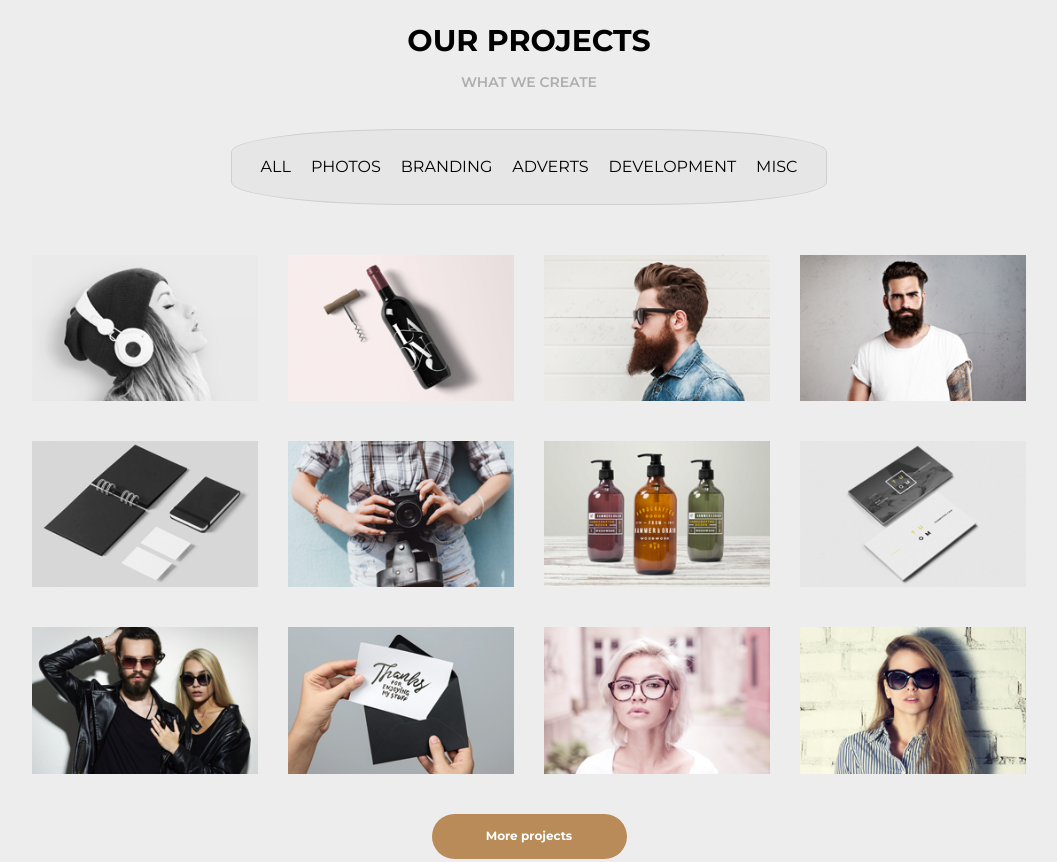
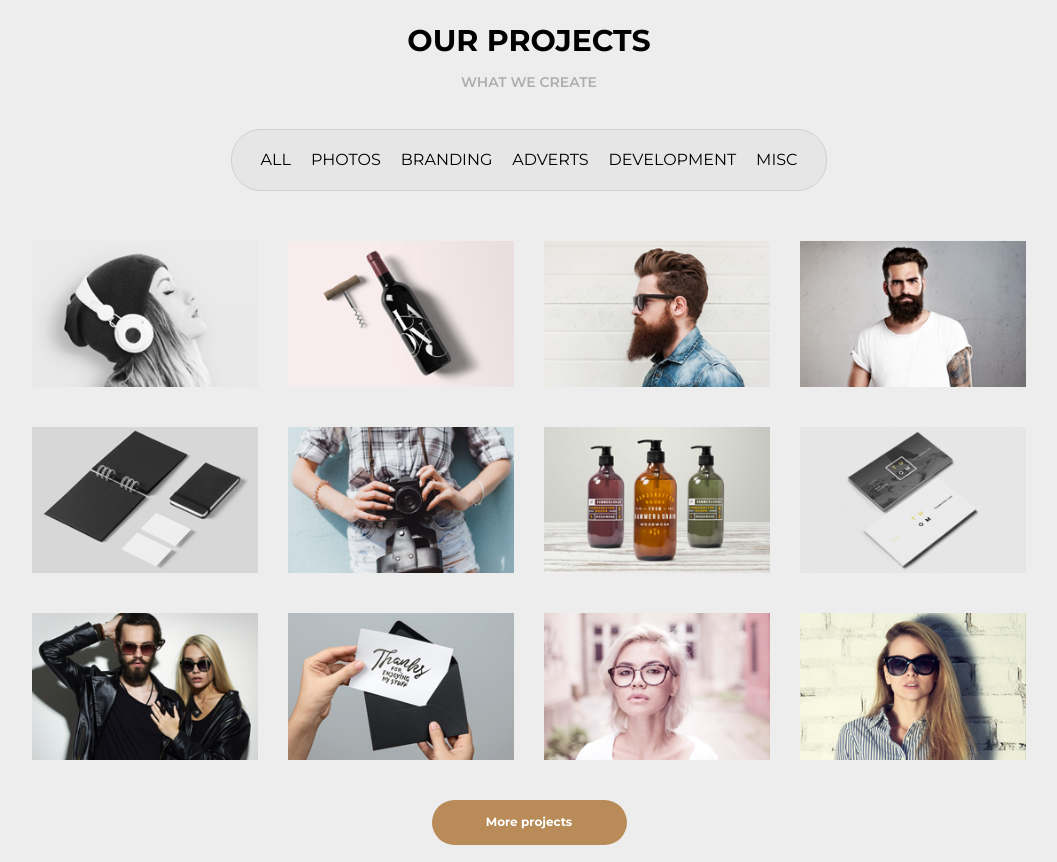
Before and after one commit to MaKu-kodilla/portfolio-project, a website: page index.html in a window 1280 px wide. Shown: the part 1740-2602 px from the top of the page, without its empty margins (111-1168 px from the left). Drawn offline with nearby package versions, Linux system fonts and the light colour scheme.

Commit message:
corrected border-radius in projects and price sections

```diff
--- a/sass/style.scss
+++ b/sass/style.scss
@@ -226,9 +226,9 @@ nav {
         display: flex;
         flex-direction: row;
         justify-content: center;
-        padding: 25px 0;
+        padding: 18px 0;
         background-color: rgb(230, 230, 230);
-        border-radius: 30%;
+        border-radius: 30px;
         border: 1px solid #cfcfcf;
         margin-bottom: 50px;
         margin-left: auto;
@@ -397,7 +397,7 @@ nav {
     }
     .box {
         background-color: #fff;
-        border-radius: 5%;
+        border-radius: 15px;
         padding: 30px;
     }
     .choose-btn {
```
Also changed, not shown: css/style.css, 1 other file.
